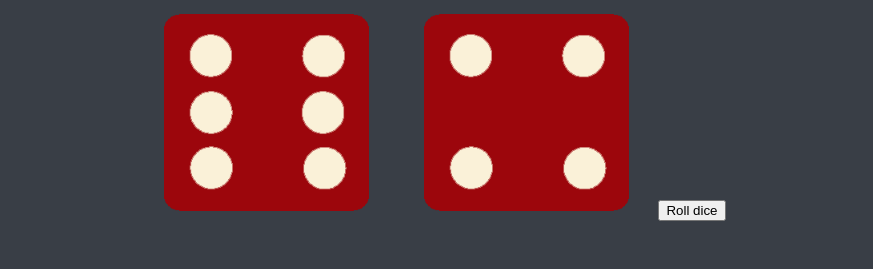
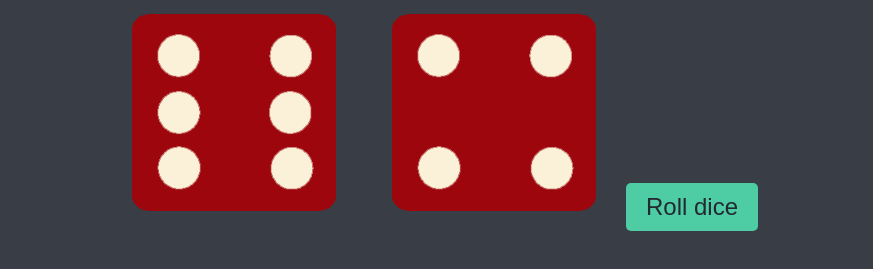
Before and after one commit to Sooryadev-B/Dice-game, a plain HTML site: page index.html in a window 1280 px wide. Shown: the part 481-750 px from the top of the page, without its empty margins (208-1081 px from the left). Drawn offline with Linux system fonts and the light colour scheme.

Commit message:
Add styles for refresh button

```diff
--- a/styles.css
+++ b/styles.css
@@ -39,3 +39,13 @@ footer {
   font-family: 'Indie Flower', cursive;
 
 }
+.refresh-button{
+  margin-top: 20px;
+  padding: 10px 20px;
+  font-size: 1.5rem;
+  background-color: #4ECCA3;
+  color: #232931;
+  border: none;
+  border-radius: 5px;
+  cursor: pointer;
+}
```
